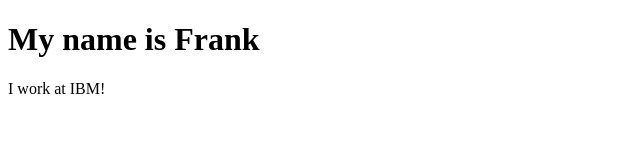
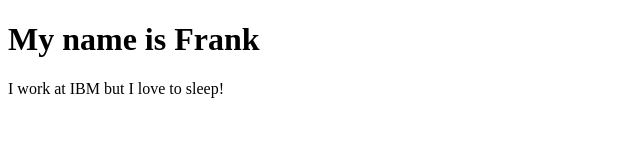
Before and after one commit to BayouBeautynerd/ForkandPullRequest3, a plain HTML site: page index.html in a window 1280 px wide. Shown: the whole page, without its empty margins (0-640 px from the left). Drawn offline with Linux system fonts and the light colour scheme.

Commit message:
updated file
updated file

```diff
--- a/index.html
+++ b/index.html
@@ -5,6 +5,6 @@
 </head>
 <body>
     <h1>My name is Frank</h1>
-    <p>I work at IBM!</p>
+    <p>I work at IBM but I love to sleep!</p>
 </body>
 </html>
```
